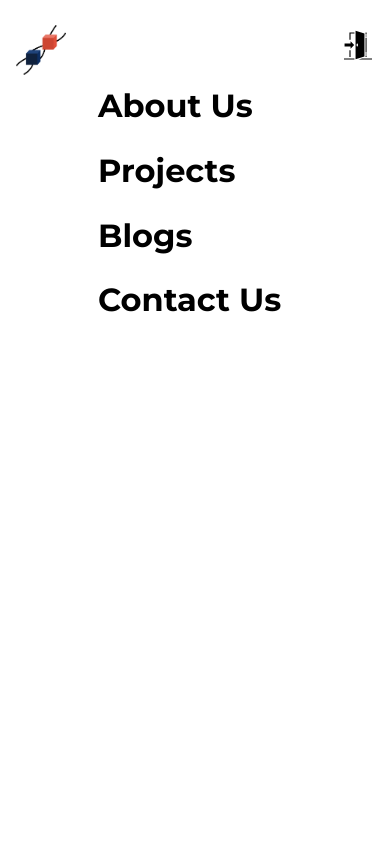
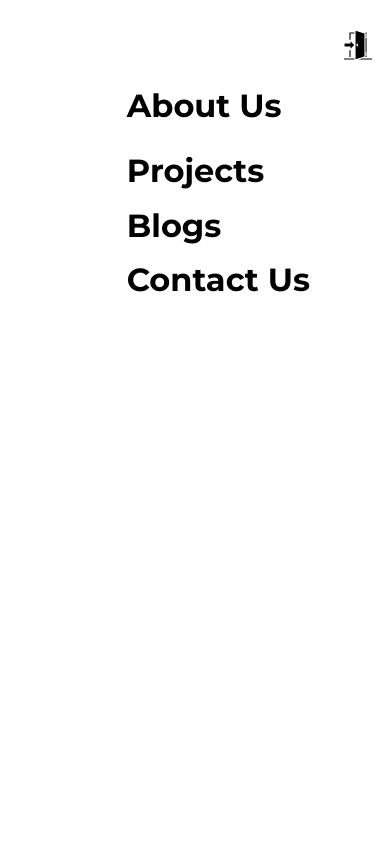
Before and after one commit to IlliniBlockchain/website, a Next.js app: page / in a window 390 px wide. Both pictures are taken after a click on the icon 358 px from the left and 44 px from the top of the page. Shown: the top 844 px of the page. Built offline with nearby package versions, Linux system fonts and the light colour scheme.

Commit message:
styling changes and blog new tab

```diff
--- a/components/nav/NavStyles.js
+++ b/components/nav/NavStyles.js
@@ -96,7 +96,6 @@ display:none;
 `
 
 const LogoText = styled.div`
-display:none;
 
 @media only screen and (min-width: 650px) {
     display:inline;
@@ -112,7 +111,7 @@ align-items:center;
 margin-right:auto;
 whitespace:nowrap;
 @media only screen and (max-width: 650px) {
-    margin-left:0;
+    margin-left:auto;
 }
 `
 
--- a/components/nav/index.js
+++ b/components/nav/index.js
@@ -31,9 +31,9 @@ const Navbar = () => {
                     <Link href='/projects' passHref>
                         <MobileStyledLink>Projects</MobileStyledLink>
                     </Link>
-                    <Link href='https://medium.com/illiniblockchain' passHref>
+                    <a href='https://medium.com/illiniblockchain' target="_blank" rel="noreferrer">
                         <MobileStyledLink>Blogs</MobileStyledLink>
-                    </Link>
+                    </a>
                     <Link href='mailto:illiniblockchain@gmail.com' passHref>
                         <MobileStyledLink> Contact Us</MobileStyledLink>
                     </Link>
@@ -50,9 +50,9 @@ const Navbar = () => {
                     <Link href='/projects' passHref>
                         <StyledLink>Projects</StyledLink>
                     </Link>
-                    <Link href='https://medium.com/illiniblockchain' passHref>
+                    <a href='https://medium.com/illiniblockchain' target="_blank" rel="noreferrer">
                         <StyledLink>Blogs</StyledLink>
-                    </Link>
+                    </a>
                   </div>
                   <div>
                     <Link href='mailto:illiniblockchain@gmail.com' passHref>
```
